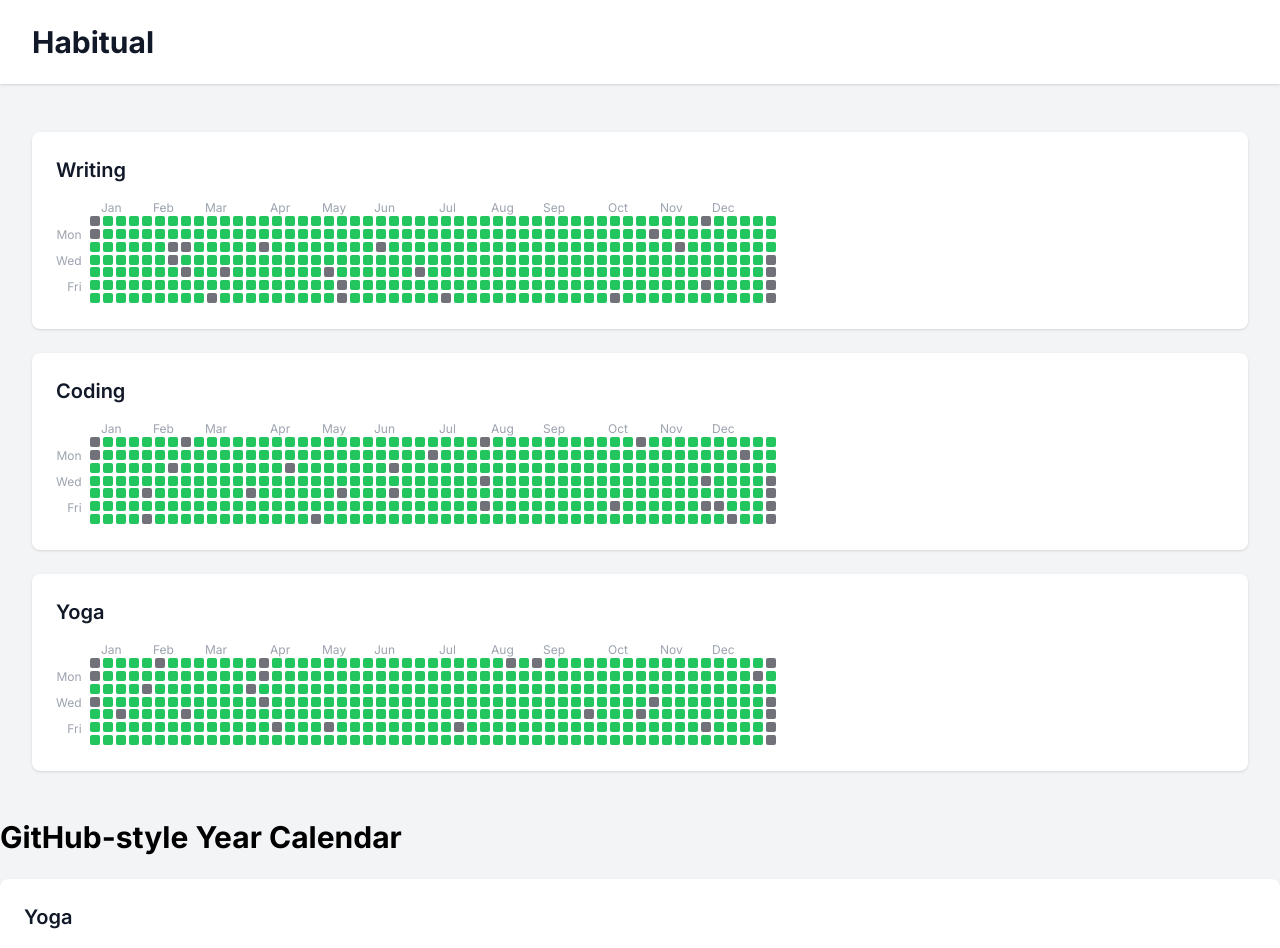
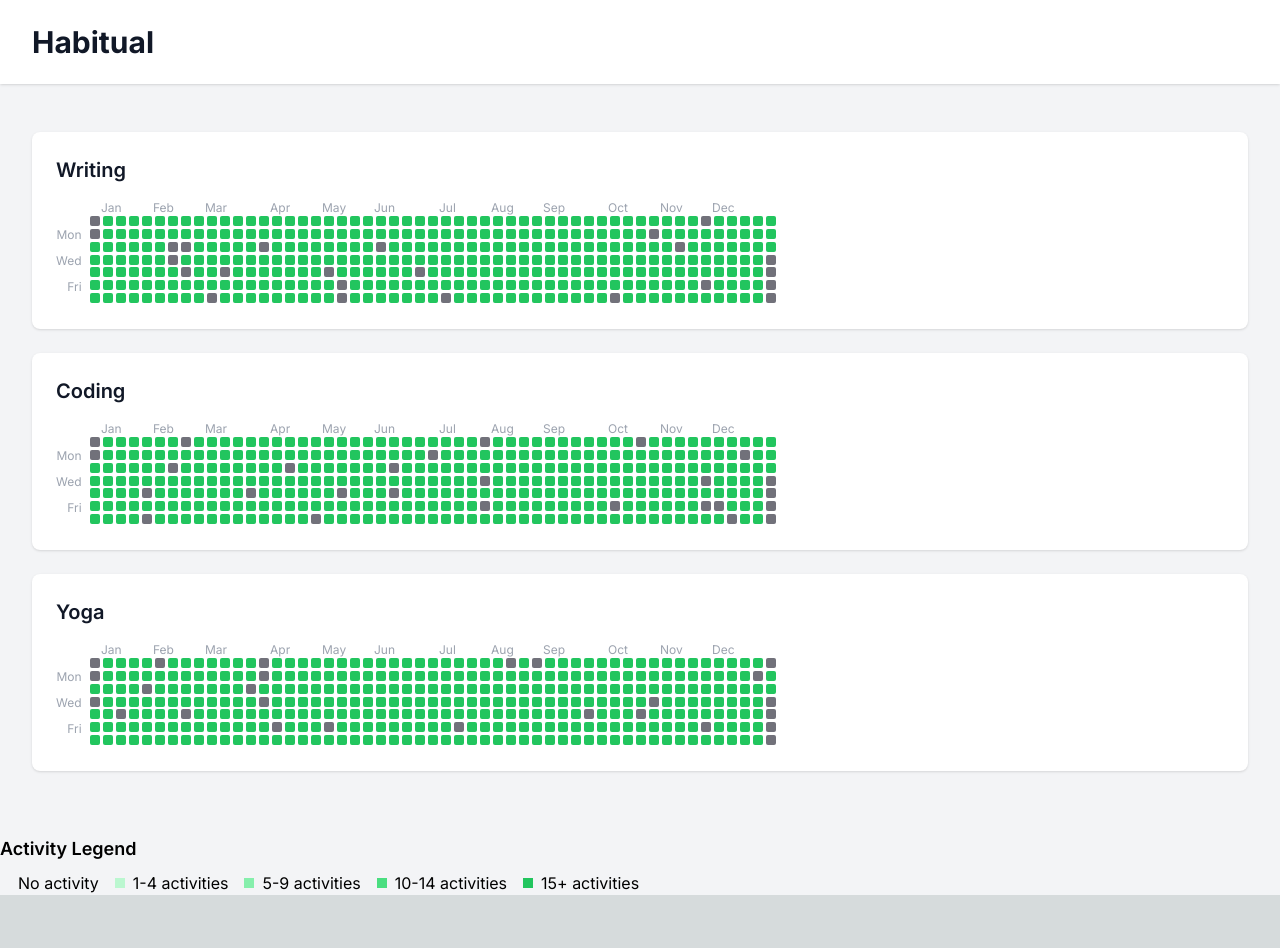
Before and after one commit to mgrauer/habitual, a Next.js app: page / in a window 1280 px wide. Shown: the top 948 px of the page. After the commit the page ends 895 px from the top, so only its background shows below. Built offline with nearby package versions, Linux system fonts and the light colour scheme.

Commit message:
Remove old yearcalendar placeholder entry

```diff
--- a/app/page.tsx
+++ b/app/page.tsx
@@ -92,13 +92,7 @@ export default async function Page() {
             </div>
           </div>
         </div>
-        <h1 className="text-3xl font-bold mb-6">GitHub-style Year Calendar</h1>
-      <YearCalendar
-        year={currentYear}
-        habit={"yoga"}
-        activityData={generateMockActivityData()}
-        displayedDayLabels={["Mon","Wed", "Fri"]}
-      />
+
 
       <div className="mt-4">
         <h3 className="text-lg font-semibold mb-2">Activity Legend</h3>
```
